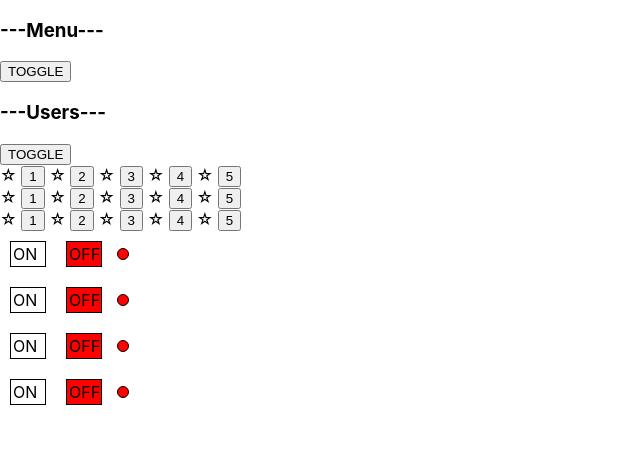
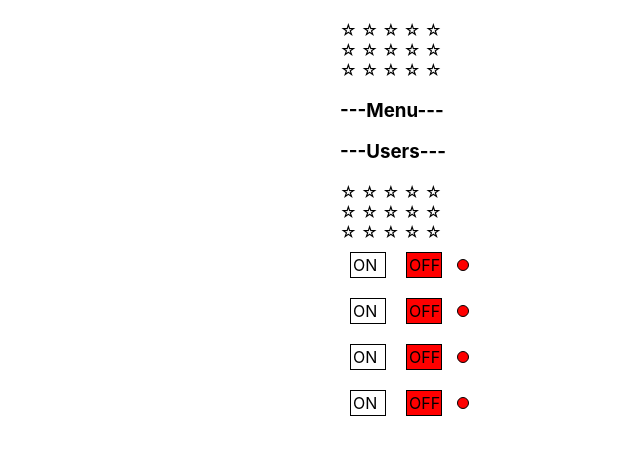
Before and after one commit to kovernikov/react_kabzda, a React (Create React App) app: page / in a window 1280 px wide. Shown: the top 454 px of the page, without its empty margins (0-640 px from the left). Built offline with nearby package versions, Linux system fonts and the light colour scheme.

Commit message:
onClick_1

```diff
--- a/src/App.css
+++ b/src/App.css
@@ -0,0 +1,4 @@
+.app {
+    width: 600px;
+    margin: 20px auto;
+}
--- a/src/App.tsx
+++ b/src/App.tsx
@@ -1,26 +1,29 @@
-import React from 'react';
+import React, {useState} from 'react';
 import './App.css';
-import { UncontrolledAccordion } from './components/Accordion/UncontrolledAccordion';
+import {UncontrolledAccordion} from './components/Accordion/UncontrolledAccordion';
 import OnOff from './components/OnOff/OnOff';
-import { UncontrolledRating } from './components/Rating/UncontrolledRating';
+import { Rating } from './components/Rating/Rating';
+import {RatingValueType, UncontrolledRating} from './components/UncontrolledRating/UncontrolledRating';
 
-function App() {
+function App(props: any) {
     console.log('App rendering')
+
+    let [retingValue, setRetingValue] = useState<RatingValueType>(0)
+
     return (
-        <div>
+        <div className={'app'}>
+
+            <Rating value={retingValue} onClick={setRetingValue}/>
+            <Rating value={retingValue} onClick={setRetingValue}/>
+            <Rating value={retingValue} onClick={setRetingValue}/>
+
             <UncontrolledAccordion titleValue={'Menu'} />
             <UncontrolledAccordion titleValue={'Users'} />
 
-            <UncontrolledRating />
-            <UncontrolledRating />
-            <UncontrolledRating />
 
-            {/*<Rating value={0}/>*/}
-            {/*<Rating value={1}/>*/}
-            {/*<Rating value={2}/>*/}
-            {/*<Rating value={3}/>*/}
-            {/*<Rating value={4}/>*/}
-            {/*<Rating value={5}/>*/}
+            <UncontrolledRating value={retingValue}/>
+            <UncontrolledRating value={retingValue}/>
+            <UncontrolledRating value={retingValue}/>
 
             <OnOff />
             <OnOff />
--- a/src/components/Accordion/UncontrolledAccordion.tsx
+++ b/src/components/Accordion/UncontrolledAccordion.tsx
@@ -1,4 +1,4 @@
-import React, { useState } from "react";
+import React, {useState} from 'react';
 
 type AccordionPropsType = {
     titleValue: string
@@ -7,29 +7,31 @@ type AccordionPropsType = {
 
 
 export function UncontrolledAccordion(props: AccordionPropsType) {
-    console.log("Accordion rendering")
+    console.log('Accordion rendering')
 
-    let [collapsed, setCollapsed ] = useState(false);
+    let [collapsed, setCollapsed] = useState(false);
 
     return (
         <div>
-            <AccordionTitle title={props.titleValue}/> <button onClick={() => {collapsed ? setCollapsed(false) : setCollapsed(true)} }>TOGGLE</button>
-            { collapsed && <AccordionBody/> }
+            <AccordionTitle title={props.titleValue}  onClick={() => {setCollapsed(!collapsed) }} />
+
+            {collapsed && <AccordionBody/>}
         </div>
     )
 }
 
 type AccordionTitlePropsType = {
     title: string
+    onClick: () => void
 }
 
 function AccordionTitle(props: AccordionTitlePropsType) {
-    console.log("AccordionTitle rendering")
-    return <h3>---{props.title}---</h3>
+    console.log('AccordionTitle rendering')
+    return <h3 onClick={props.onClick}>---{props.title}---</h3>
 }
 
 function AccordionBody() {
-    console.log("AccordionBody rendering")
+    console.log('AccordionBody rendering')
     return (
         <ul>
             <li>1</li>
--- /dev/null
+++ b/src/components/Rating/Rating.tsx
@@ -0,0 +1,39 @@
+import React, {useState} from 'react';
+
+export type RatingValueType = 0 | 1 | 2 | 3 | 4 | 5
+
+type RatingPropsType = {
+    value: RatingValueType
+    onClick: (value: RatingValueType) => void
+}
+
+export function Rating(props: RatingPropsType) {
+    console.log('Rating rendering')
+
+    // let [value, setValue] = useState(0);
+
+    return (
+        <div>
+            <Star selected={props.value > 0} onClick={props.onClick} value={1}/>
+            <Star selected={props.value > 1} onClick={props.onClick} value={2}/>
+            <Star selected={props.value > 2} onClick={props.onClick} value={3}/>
+            <Star selected={props.value > 3} onClick={props.onClick} value={4}/>
+            <Star selected={props.value > 4} onClick={props.onClick} value={5}/>
+        </div>
+    );
+}
+
+type StarRatingType = {
+    selected: boolean
+    value: RatingValueType
+    onClick: (value: RatingValueType) => void
+}
+
+function Star(props: StarRatingType) {
+    console.log('Star rendering')
+
+    return <span onClick={ () => {
+        props.onClick(props.value)
+    }}> {props.selected ? <span>&#9733; </span> : <span>&#9734; </span>} </span>
+
+}
--- a/src/components/Rating/UncontrolledRating.tsx
+++ /dev/null
@@ -1,54 +0,0 @@
-import React, {useState} from 'react';
-
-type RatingPropsType = {
-    // value: 0 | 1 | 2 | 3 | 4 | 5
-}
-
-export function UncontrolledRating(props: RatingPropsType) {
-    console.log('Rating rendering')
-
-    let [bold, setBold] = useState(0);
-
-    return (
-        <div>
-
-            <Star selected={bold > 0}/>
-            <button onClick={() => {
-                bold ? setBold(0) : setBold(1)
-            }}>1
-            </button>
-            <Star selected={bold > 1}/>
-            <button onClick={() => {
-                bold ? setBold(0) : setBold(2)
-            }}>2
-            </button>
-            <Star selected={bold > 2}/>
-            <button onClick={() => {
-                bold ? setBold(0) : setBold(3)
-            }}>3
-            </button>
-            <Star selected={bold > 3}/>
-            <button onClick={() => {
-                bold ? setBold(0) : setBold(4)
-            }}>4
-            </button>
-            <Star selected={bold > 4}/>
-            <button onClick={() => {
-                bold ? setBold(0) : setBold(5)
-            }}>5
-            </button>
-
-        </div>
-    );
-}
-
-type StarRatingType = {
-    selected: boolean
-}
-
-function Star(props: StarRatingType) {
-    console.log('Star rendering')
-
-    return props.selected ? <span> &#9733; </span> : <span> &#9734; </span>
-
-}
--- /dev/null
+++ b/src/components/UncontrolledRating/UncontrolledRating.tsx
@@ -0,0 +1,36 @@
+import React, {useState} from 'react';
+
+export type RatingValueType = 0 | 1 | 2 | 3 | 4 | 5
+
+type RatingPropsType = {
+    value: RatingValueType
+}
+
+export function UncontrolledRating(props: RatingPropsType) {
+    console.log('Rating rendering')
+
+    let [value, setValue] = useState(0);
+
+    return (
+        <div>
+            <Star selected={value > 0} setValue={setValue} value={1}/>
+            <Star selected={value > 1} setValue={setValue} value={2}/>
+            <Star selected={value > 2} setValue={setValue} value={3}/>
+            <Star selected={value > 3} setValue={setValue} value={4}/>
+            <Star selected={value > 4} setValue={setValue} value={5}/>
+        </div>
+    );
+}
+
+type StarRatingType = {
+    selected: boolean
+    value: RatingValueType
+    setValue: () => void
+}
+
+function Star(props: StarRatingType) {
+    console.log('Star rendering')
+
+    return  <span onClick={() => {props.setValue(props.value)}}> {props.selected ? <span>&#9733; </span> : <span>&#9734; </span>} </span>
+
+}
```
Also changed, not shown: src/components/OnOff/OnOff.tsx (+14 -8 lines).
